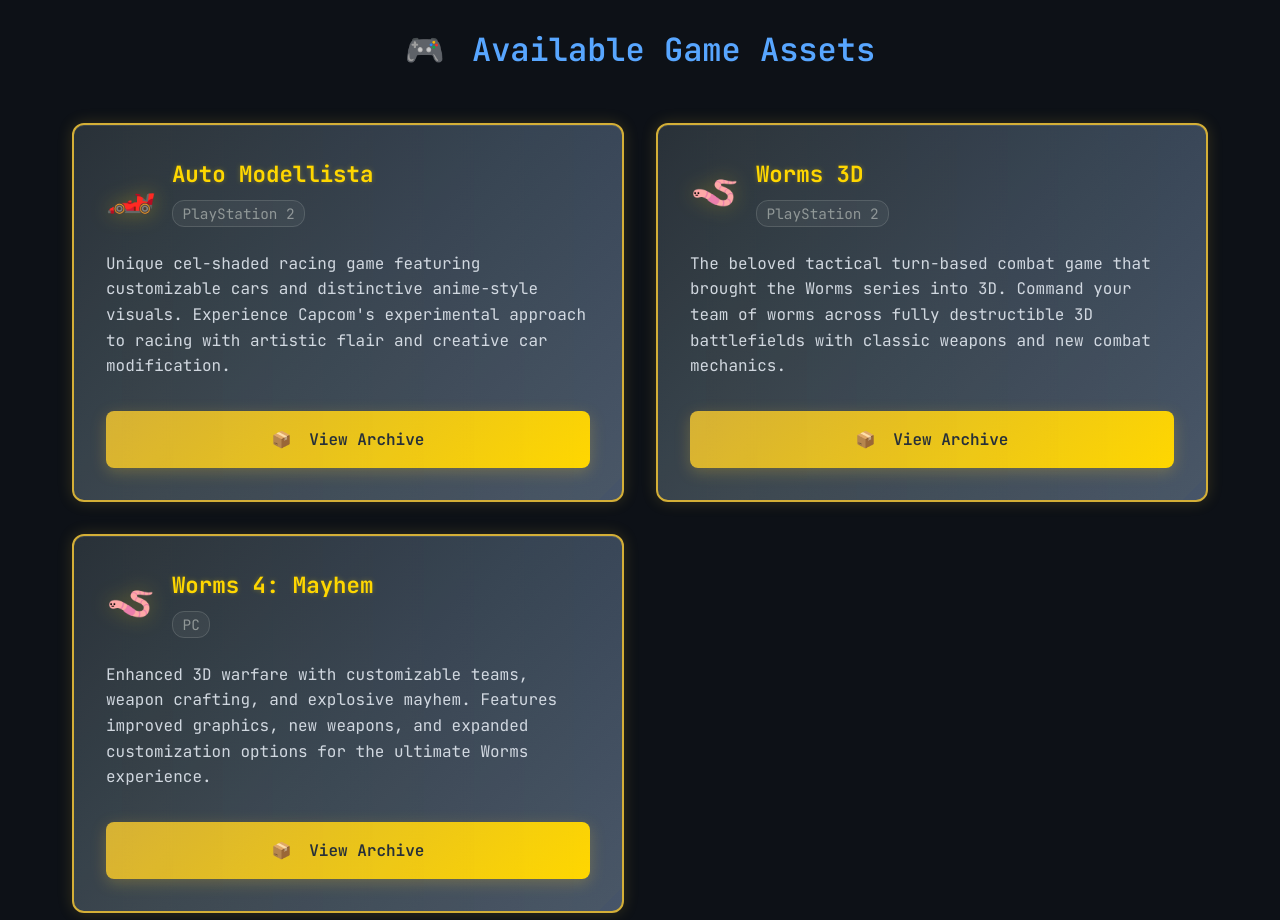
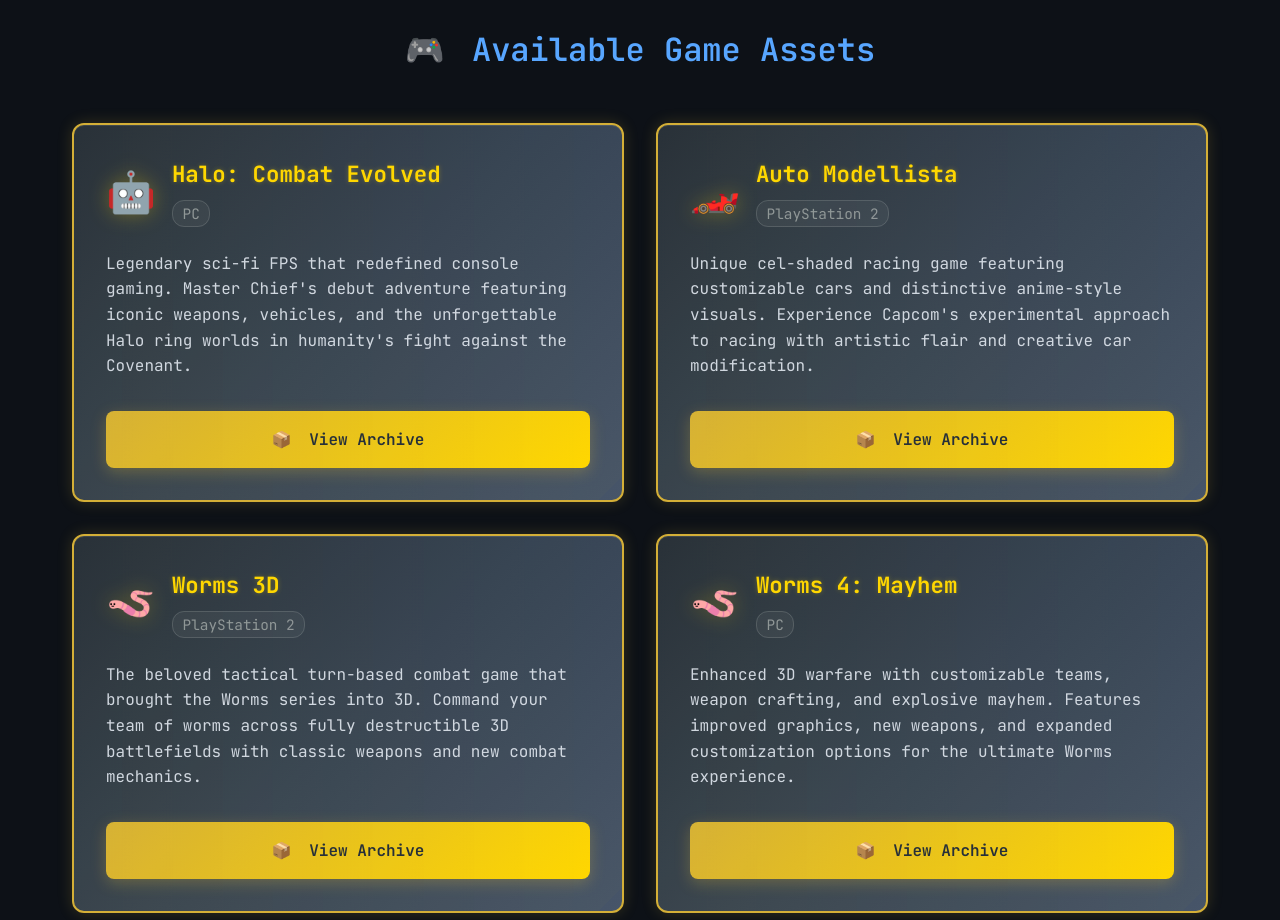
Before and after one commit to penderact13/cca, a plain HTML site: page index.html in a window 1280 px wide. Shown: the part 920-1840 px from the top of the page. Drawn offline with Linux system fonts and the light colour scheme.

Commit message:
Update index.html

```diff
--- a/index.html
+++ b/index.html
@@ -461,6 +461,22 @@
             <h2 class="collection-title">Available Game Assets</h2>
 
             <div class="games-grid">
+                <!-- Halo: Combat Evolved PC -->
+                <div class="game-box">
+                    <div class="game-header">
+                        <span class="game-icon">🤖</span>
+                        <div class="game-info">
+                            <h3>Halo: Combat Evolved</h3>
+                            <span class="game-platform">PC</span>
+                        </div>
+                    </div>
+                    <div class="game-description">
+                        Legendary sci-fi FPS that redefined console gaming. Master Chief's debut adventure featuring iconic weapons,
+                        vehicles, and the unforgettable Halo ring worlds in humanity's fight against the Covenant.
+                    </div>
+                    <a href="https://archive.org/details/halo-ce-pc-csa" class="download-btn" target="_blank">View Archive</a>
+                </div>
+
                 <!-- Auto Modellista PS2 -->
                 <div class="game-box">
                     <div class="game-header">
```
